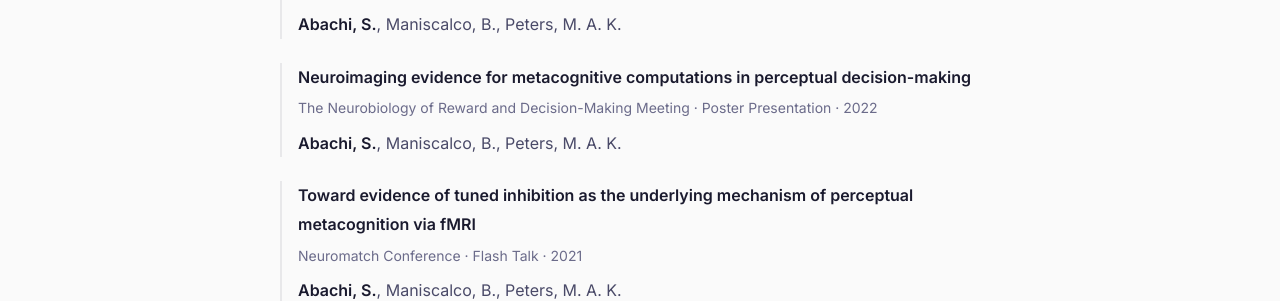
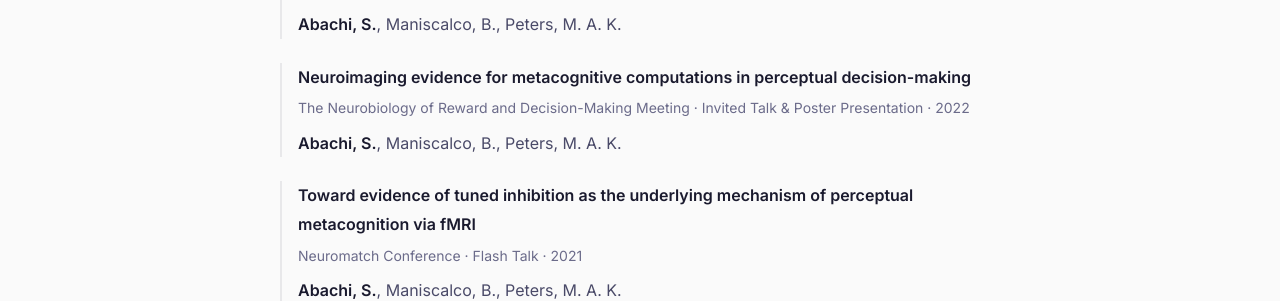
Before and after one commit to shaida-abachi/shaida-abachi.github.io, a Jekyll site: the page built from cv/index.html, in a window 1280 px wide and 900 px high, scrolled down 1822 px. Shown: the part 161-462 px from the top of the window. Built offline with Jekyll 4.4.1, drawn with Linux system fonts in a browser that asks for light colours.

Commit message:
Update index.html

```diff
--- a/cv/index.html
+++ b/cv/index.html
@@ -95,7 +95,7 @@ title: CV | Shaida Abachi
 
     <div class="cv-item">
       <p class="cv-item-title">Neuroimaging evidence for metacognitive computations in perceptual decision-making</p>
-      <p class="cv-item-subtitle">The Neurobiology of Reward and Decision-Making Meeting · Poster Presentation · 2022</p>
+      <p class="cv-item-subtitle">The Neurobiology of Reward and Decision-Making Meeting · Invited Talk & Poster Presentation · 2022</p>
       <p class="cv-item-description"><strong>Abachi, S.</strong>, Maniscalco, B., Peters, M. A. K.</p>
     </div>
 
```
